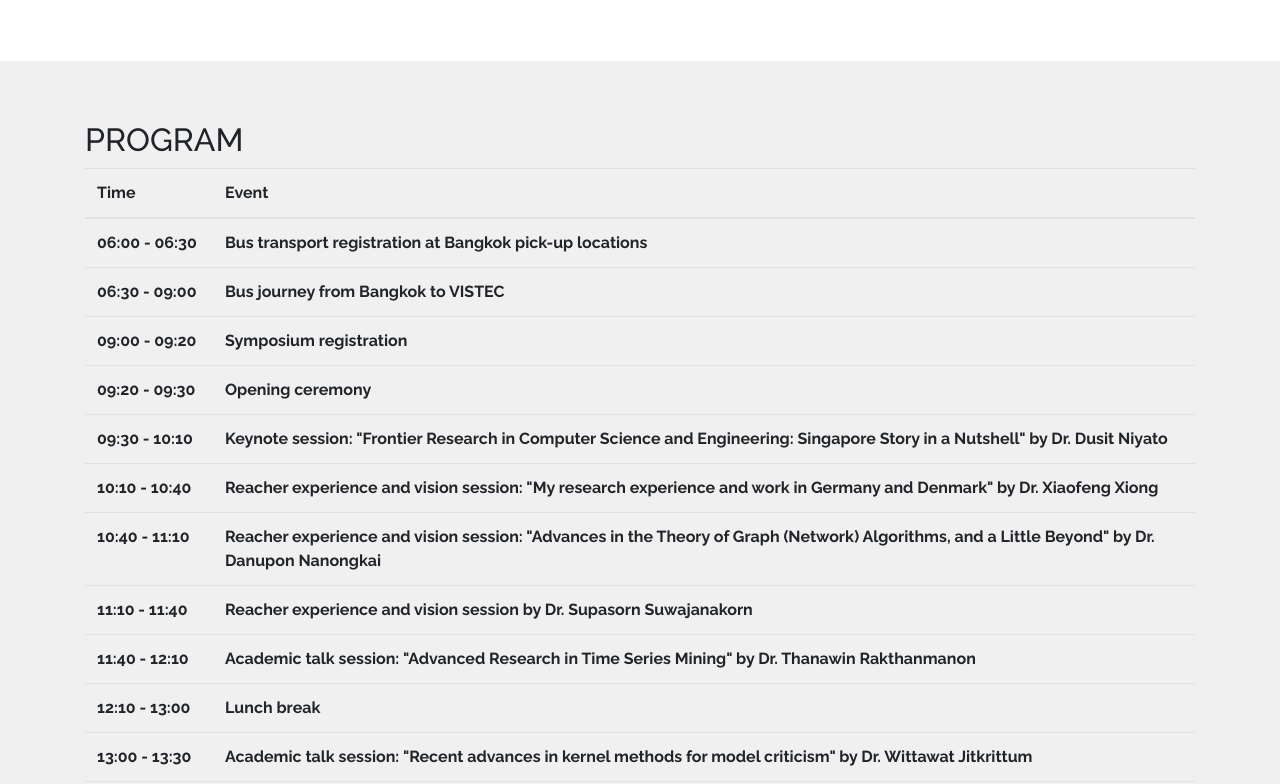
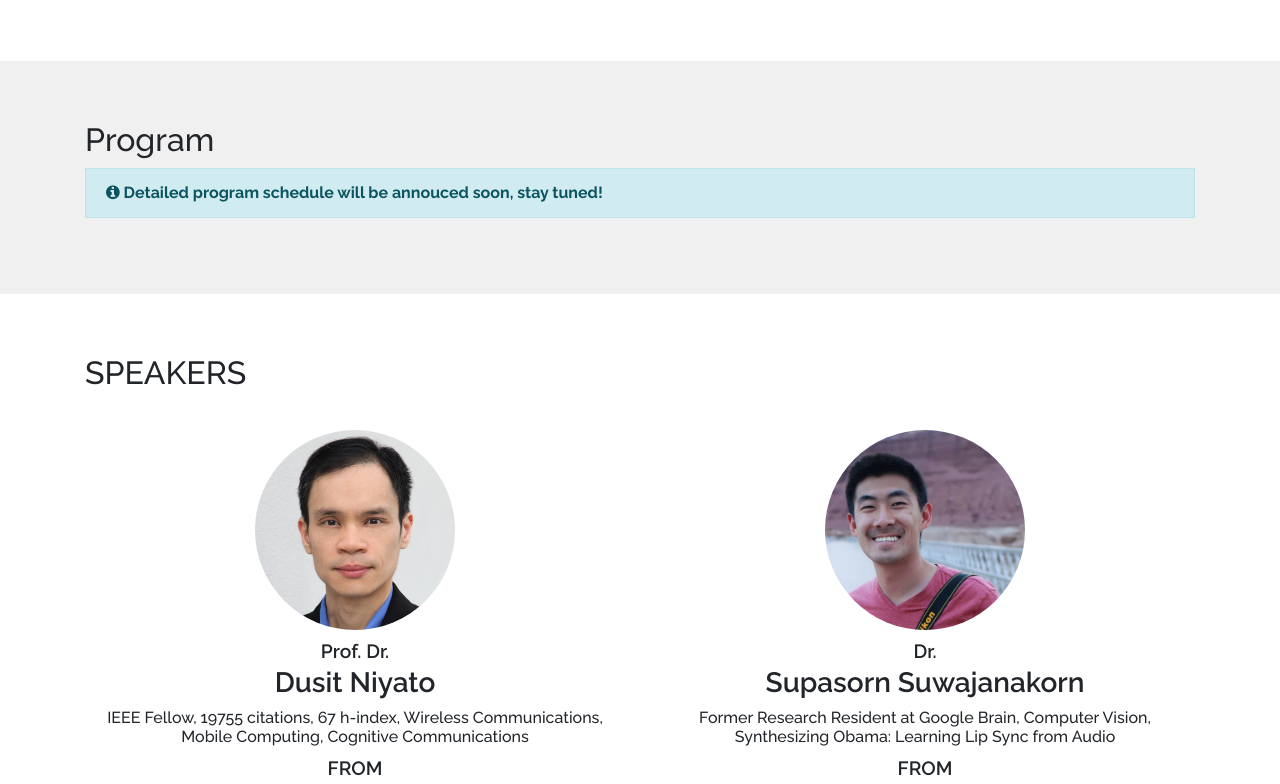
Before and after one commit to ist-fr/2019, a Vue app: page / in a window 1280 px wide. Shown: the part 1720-2504 px from the top of the page. Built offline with nearby package versions, Linux system fonts and the light colour scheme; what vue-scrollactive would draw is missing.

Commit message:
Update Program

```diff
--- a/src/components/Home/Program.vue
+++ b/src/components/Home/Program.vue
@@ -3,8 +3,12 @@
     <div class="container">
       <div class="row">
         <div class="col-lg-12 mx-auto">
-          <h2>PROGRAM</h2>
-          <table class="table table-responsive program-table">
+          <h2>Program</h2>
+          <div class="alert alert-info rounded-0" role="alert">
+            <i class="fa fa-info-circle"></i> Detailed program schedule will be
+            annouced soon, stay tuned!
+          </div>
+          <!-- <table class="table table-responsive program-table">
             <thead>
               <tr>
                 <th scope="col" style="min-width: 8em;">Time</th>
@@ -126,7 +130,7 @@
                 <td>Bus journey from VISTEC back to Bangkok</td>
               </tr>
             </tbody>
-          </table>
+          </table> -->
         </div>
       </div>
     </div>
```
